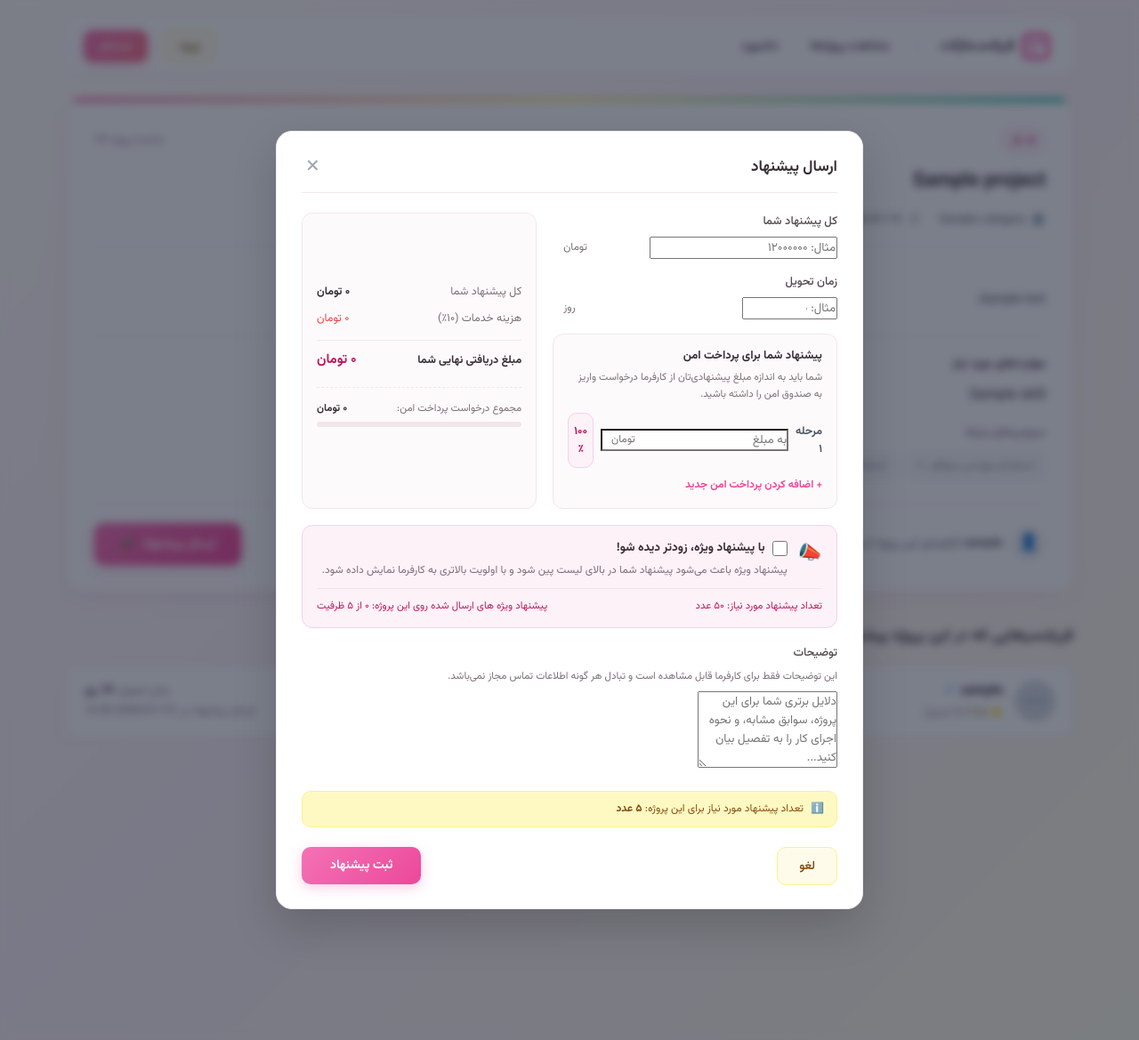
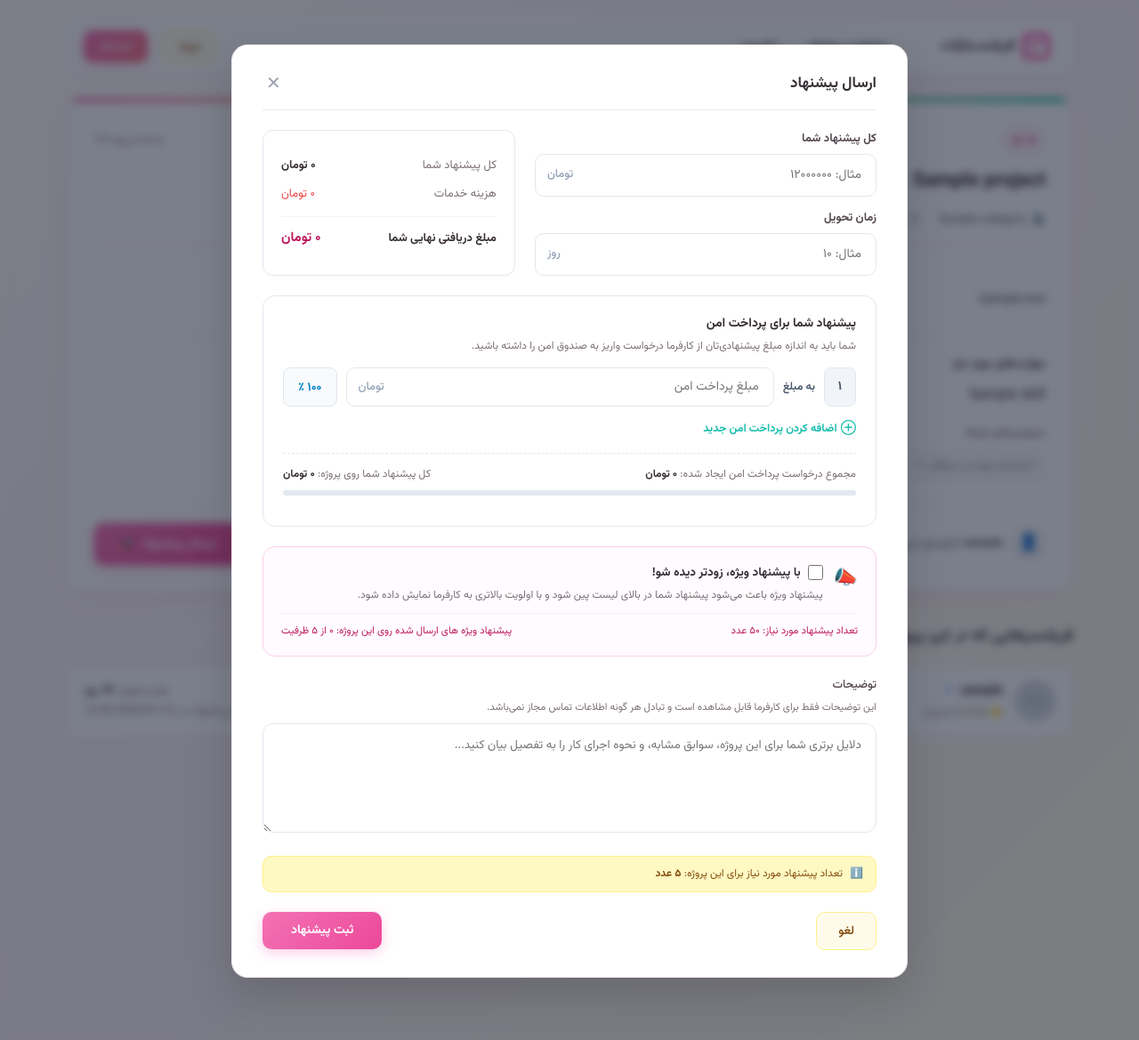
Before and after one commit to mhbmj/Freelance-Marketspace, a Django app: page /projects/1/ in a window 1280 px wide, after a click on "ارسال پیشنهاد 🚀". Shown: the whole page at 89% size. Run offline with Django 5.2, Linux system fonts and the light colour scheme; tables that the repository leaves empty hold one stand-in row (values such as "Sample post"); grey boxes marked "Sample" are stand-in pictures.

Commit message:
fix(proposal-modal): align layout with 100% scale reference and remove inner card scrollbar

```diff
--- a/static/css/style.css
+++ b/static/css/style.css
@@ -2607,23 +2607,23 @@ body {
     flex-shrink: 0;
 }
 
-/* Modal Backdrop Overlay (پاپ‌آپ سنتر شده و فیکس روی کل صفحه) */
+/* Modal Backdrop Overlay (اسکرول در لبه چپ کل صفحه، بدون اسکرول‌بار داخلی داخل کادر) */
 .modal-backdrop {
     position: fixed !important;
     top: 0 !important;
     right: 0 !important;
     bottom: 0 !important;
     left: 0 !important;
-    width: 100vw !important;
-    height: 100vh !important;
+    width: 100% !important;
+    height: 100% !important;
     background: rgba(15, 23, 42, 0.55) !important;
     backdrop-filter: blur(5px) !important;
     -webkit-backdrop-filter: blur(5px) !important;
     z-index: 3000 !important;
     display: none;
-    align-items: center !important;
+    align-items: flex-start !important;
     justify-content: center !important;
-    padding: 20px !important;
+    padding: 30px 16px !important;
     box-sizing: border-box !important;
     overflow-y: auto !important;
 }
@@ -2632,20 +2632,21 @@ body {
     display: flex !important;
 }
 
-/* Proposal Modal Styles (Image 24) */
+/* Proposal Modal Styles (مطابق دقیق تصویر ۲۷ در مقیاس ۱۰۰٪) */
 .proposal-modal-card {
     background: #ffffff !important;
     border: 1.5px solid var(--border-card) !important;
     border-radius: 18px !important;
-    box-shadow: 0 20px 50px rgba(0, 0, 0, 0.18) !important;
-    max-width: 660px !important;
-    width: 95% !important;
-    max-height: 90vh !important;
-    overflow-y: auto !important;
-    padding: 26px 28px !important;
+    box-shadow: 0 20px 50px rgba(0, 0, 0, 0.16) !important;
+    max-width: 760px !important;
+    width: 100% !important;
+    max-height: none !important;
+    overflow: visible !important;
+    padding: 30px 34px !important;
     position: relative !important;
-    margin: auto !important;
+    margin: 20px auto 40px !important;
     animation: modalPopIn 0.25s cubic-bezier(0.16, 1, 0.3, 1);
+    box-sizing: border-box !important;
 }
 
 @keyframes modalPopIn {
@@ -2661,9 +2662,10 @@ body {
 
 .proposal-modal-grid {
     display: grid;
-    grid-template-columns: 1fr 1fr;
-    gap: 18px;
-    margin-bottom: 18px;
+    grid-template-columns: 1.15fr 0.85fr;
+    gap: 22px;
+    align-items: stretch;
+    margin-bottom: 22px;
 }
 
 @media (max-width: 640px) {
@@ -2672,55 +2674,120 @@ body {
     }
 }
 
+.modal-input-field {
+    width: 100%;
+    height: 48px;
+    background: #ffffff;
+    border: 1.5px solid #e2e8f0;
+    border-radius: 10px;
+    padding: 10px 16px 10px 55px;
+    font-size: 14px;
+    font-family: inherit;
+    color: var(--text-main);
+    transition: all 0.2s ease;
+    box-sizing: border-box;
+}
+
+.modal-input-field:focus {
+    border-color: var(--pastel-pink);
+    outline: none;
+    box-shadow: 0 0 0 3px rgba(244, 114, 182, 0.15);
+}
+
 .input-with-suffix {
     position: relative;
     display: flex;
     align-items: center;
 }
 
-.input-with-suffix .form-control {
-    padding-left: 55px;
-}
-
 .input-suffix-tag {
     position: absolute;
-    left: 12px;
-    font-size: 12px;
-    color: var(--text-muted);
+    left: 14px;
+    font-size: 13px;
+    color: #94a3b8;
     pointer-events: none;
+    font-weight: 500;
 }
 
 .proposal-calc-card {
-    background: #fdfafc;
-    border: 1.5px solid var(--border-card);
+    background: #ffffff;
+    border: 1.5px solid #e2e8f0;
     border-radius: 12px;
-    padding: 16px;
+    padding: 18px 20px;
     display: flex;
     flex-direction: column;
     justify-content: center;
+    box-shadow: 0 2px 8px rgba(0, 0, 0, 0.02);
 }
 
 .calc-row {
     display: flex;
     justify-content: space-between;
     align-items: center;
-    font-size: 12.5px;
-    margin-bottom: 10px;
+    font-size: 13px;
+    margin-bottom: 12px;
 }
 
 .calc-row-highlight {
-    padding-top: 10px;
-    border-top: 1px solid var(--border-card);
-    margin-top: 4px;
+    padding-top: 12px;
+    border-top: 1px solid #f1f5f9;
+    margin-top: 2px;
     margin-bottom: 0;
 }
 
+/* Escrow Full-width Section */
+.escrow-section-card {
+    background: #ffffff;
+    border: 1.5px solid #e2e8f0;
+    border-radius: 14px;
+    padding: 20px 22px;
+    margin-bottom: 22px;
+}
+
+.escrow-stage-row {
+    display: flex;
+    align-items: center;
+    gap: 10px;
+    margin-top: 14px;
+    margin-bottom: 12px;
+}
+
+.escrow-stage-num {
+    background: #f1f5f9;
+    border: 1.5px solid #e2e8f0;
+    border-radius: 8px;
+    width: 36px;
+    height: 44px;
+    display: flex;
+    align-items: center;
+    justify-content: center;
+    font-size: 14px;
+    font-weight: 700;
+    color: #475569;
+    flex-shrink: 0;
+}
+
+.escrow-percent-box {
+    background: #f8fafc;
+    border: 1.5px solid #e2e8f0;
+    border-radius: 8px;
+    height: 44px;
+    padding: 0 16px;
+    display: flex;
+    align-items: center;
+    justify-content: center;
+    font-size: 13.5px;
+    font-weight: 700;
+    color: #0284c7;
+    flex-shrink: 0;
+}
+
 .featured-proposal-box {
-    background: #fdf2f8;
+    background: #fffbfe;
     border: 1.5px solid #fbcfe8;
-    border-radius: 12px;
-    padding: 14px 16px;
-    margin-bottom: 6px;
+    border-radius: 14px;
+    padding: 18px 20px;
+    margin-bottom: 22px;
 }
 
 .btn-submit-green, .btn-submit-proposal {
@@ -2728,6 +2795,8 @@ body {
     color: #ffffff;
     border: none;
     border-radius: 10px;
+    padding: 12px 36px;
+    font-size: 14.5px;
     font-weight: 700;
     cursor: pointer;
     box-shadow: 0 4px 14px rgba(244, 114, 182, 0.35);
@@ -2739,3 +2808,40 @@ body {
     transform: translateY(-1px);
     box-shadow: 0 6px 18px rgba(244, 114, 182, 0.45);
 }
+
+.btn-cancel-modal {
+    background: transparent;
+    border: 1.5px solid #e2e8f0;
+    color: #64748b;
+    border-radius: 10px;
+    padding: 12px 28px;
+    font-size: 14px;
+    font-weight: 600;
+    cursor: pointer;
+    transition: all 0.2s ease;
+}
+
+.btn-cancel-modal:hover {
+    background: #f8fafc;
+    color: var(--text-main);
+    border-color: #cbd5e1;
+}
+
+#cover_letter_input {
+    border: 1.5px solid #e2e8f0;
+    border-radius: 12px;
+    padding: 12px 16px;
+    font-size: 13.5px;
+    font-family: inherit;
+    line-height: 1.8;
+    color: var(--text-main);
+    box-sizing: border-box;
+    width: 100%;
+    transition: all 0.2s ease;
+}
+
+#cover_letter_input:focus {
+    border-color: var(--pastel-pink);
+    outline: none;
+    box-shadow: 0 0 0 3px rgba(244, 114, 182, 0.15);
+}
--- a/templates/accounts/project_detail.html
+++ b/templates/accounts/project_detail.html
@@ -257,56 +257,31 @@
         <form method="post" action="{% url 'project_detail' project.id %}" id="proposal-form">
             {% csrf_token %}
 
-            <!-- گرید دو ستونه: فیلدهای ورودی در راست و کادر محاسبه مالی در چپ -->
+            <!-- گرید دو ستونه: فیلدهای اصلی در راست و کادر محاسبه مالی در چپ مطابق تصویر ۲۷ -->
             <div class="proposal-modal-grid">
 
                 <!-- ستون ورودی‌ها (سمت راست در RTL) -->
-                <div style="display: flex; flex-direction: column; gap: 16px;">
+                <div style="display: flex; flex-direction: column; justify-content: space-between; gap: 14px;">
                     <!-- کل پیشنهاد شما -->
                     <div class="form-group" style="margin-bottom: 0;">
-                        <label class="form-label" for="bid_amount_input">
+                        <label class="form-label" for="bid_amount_input" style="font-size: 13px; font-weight: 700; margin-bottom: 6px; display: block;">
                             کل پیشنهاد شما
                         </label>
                         <div class="input-with-suffix">
-                            <input type="number" name="bid_amount" id="bid_amount_input" class="form-control" placeholder="مثال: ۱۲۰۰۰۰۰۰" required min="1000" oninput="calculateProposalFees(this.value)">
+                            <input type="number" name="bid_amount" id="bid_amount_input" class="modal-input-field" placeholder="مثال: ۱۲۰۰۰۰۰۰" required min="1000" oninput="calculateProposalFees(this.value)">
                             <span class="input-suffix-tag">تومان</span>
                         </div>
                     </div>
 
                     <!-- زمان تحویل -->
                     <div class="form-group" style="margin-bottom: 0;">
-                        <label class="form-label" for="duration_input">
+                        <label class="form-label" for="duration_input" style="font-size: 13px; font-weight: 700; margin-bottom: 6px; display: block;">
                             زمان تحویل
                         </label>
                         <div class="input-with-suffix">
-                            <input type="number" name="estimated_duration" id="duration_input" class="form-control" placeholder="مثال: ۱۰" required min="1" max="365">
+                            <input type="number" name="estimated_duration" id="duration_input" class="modal-input-field" placeholder="مثال: ۱۰" required min="1" max="365">
                             <span class="input-suffix-tag">روز</span>
                         </div>
-                    </div>
-
-                    <!-- پیشنهاد شما برای پرداخت امن مطابق تصویر ۲۴ -->
-                    <div style="background: #fdfafc; border: 1.5px solid var(--border-card); border-radius: 12px; padding: 14px 16px;">
-                        <div style="font-size: 13px; font-weight: 700; color: var(--text-main); margin-bottom: 4px;">
-                            پیشنهاد شما برای پرداخت امن
-                        </div>
-                        <p style="font-size: 11.5px; color: var(--text-muted); margin-bottom: 10px; line-height: 1.7;">
-                            شما باید به اندازه مبلغ پیشنهادی‌تان از کارفرما درخواست واریز به صندوق امن را داشته باشید.
-                        </p>
-
-                        <div style="display: flex; align-items: center; gap: 8px; font-size: 12.5px;">
-                            <span style="font-weight: 700; color: #4b5563;">مرحله ۱</span>
-                            <div class="input-with-suffix" style="flex: 2;">
-                                <input type="text" id="escrow_amount_display" class="form-control" placeholder="به مبلغ" readonly style="background: #ffffff;">
-                                <span class="input-suffix-tag">تومان</span>
-                            </div>
-                            <div style="flex: 1; text-align: center; background: #fdf2f8; border: 1.5px solid var(--pastel-pink-border); border-radius: 10px; padding: 10px 6px; font-weight: 700; color: #be185d;">
-                                ۱۰۰ ٪
-                            </div>
-                        </div>
-
-                        <a href="javascript:void(0)" onclick="alert('پرداخت امن مرحله‌ای در فاز بعدی فعال خواهد شد.')" style="display: inline-block; font-size: 12px; color: var(--pastel-pink-hover); font-weight: 700; text-decoration: none; margin-top: 10px;">
-                            + اضافه کردن پرداخت امن جدید
-                        </a>
                     </div>
                 </div>
 
@@ -318,7 +293,7 @@
                     </div>
 
                     <div class="calc-row">
-                        <span style="color: var(--text-muted);">هزینه خدمات (۱۰٪)</span>
+                        <span style="color: var(--text-muted);">هزینه خدمات</span>
                         <span id="calc-fee" style="color: #ef4444;">۰ تومان</span>
                     </div>
 
@@ -326,19 +301,52 @@
                         <span style="font-weight: 700; color: var(--text-main);">مبلغ دریافتی نهایی شما</span>
                         <strong id="calc-net-receive" style="color: #be185d; font-size: 15px;">۰ تومان</strong>
                     </div>
+                </div>
 
-                    <!-- نوار وضعیت و پیشرفت پرداخت امن -->
-                    <div style="margin-top: 18px; padding-top: 14px; border-top: 1px dashed var(--border-card);">
-                        <div style="display: flex; justify-content: space-between; font-size: 11.5px; margin-bottom: 6px;">
-                            <span style="color: var(--text-muted);">مجموع درخواست پرداخت امن:</span>
-                            <strong id="calc-escrow-sum" style="color: var(--text-main);">۰ تومان</strong>
-                        </div>
-                        <div class="completion-bar-track" style="height: 6px;">
-                            <div class="completion-bar-fill" id="escrow-progress" style="width: 0%; background: linear-gradient(90deg, var(--pastel-pink) 0%, var(--accent-teal) 100%);"></div>
-                        </div>
+            </div>
+
+            <!-- بخش پرداخت امن تمام‌عرض مطابق عکس ۲۷ پونیشا -->
+            <div class="escrow-section-card">
+                <div style="font-size: 14px; font-weight: 800; color: var(--text-main); margin-bottom: 4px;">
+                    پیشنهاد شما برای پرداخت امن
+                </div>
+                <p style="font-size: 12px; color: var(--text-muted); margin-bottom: 12px; line-height: 1.7;">
+                    شما باید به اندازه مبلغ پیشنهادی‌تان از کارفرما درخواست واریز به صندوق امن را داشته باشید.
+                </p>
+
+                <div class="escrow-stage-row">
+                    <div class="escrow-stage-num">۱</div>
+                    <span style="font-size: 12.5px; font-weight: 600; color: #475569; white-space: nowrap;">به مبلغ</span>
+                    <div class="input-with-suffix" style="flex: 1;">
+                        <input type="text" id="escrow_amount_display" class="modal-input-field" placeholder="مبلغ پرداخت امن" readonly style="background: #ffffff; height: 44px;">
+                        <span class="input-suffix-tag">تومان</span>
+                    </div>
+                    <div class="escrow-percent-box">
+                        ۱۰۰ ٪
                     </div>
                 </div>
 
+                <div style="margin-top: 10px; margin-bottom: 14px;">
+                    <a href="javascript:void(0)" onclick="alert('پرداخت امن مرحله‌ای در فاز بعدی فعال خواهد شد.')" style="display: inline-flex; align-items: center; gap: 4px; font-size: 12.5px; color: var(--accent-teal); font-weight: 700; text-decoration: none;">
+                        <span>⊕</span>
+                        <span>اضافه کردن پرداخت امن جدید</span>
+                    </a>
+                </div>
+
+                <!-- نوار وضعیت و پیشرفت پرداخت امن در پایین کادر پرداخت امن -->
+                <div style="padding-top: 14px; border-top: 1px dashed #e2e8f0;">
+                    <div style="display: flex; justify-content: space-between; font-size: 12px; margin-bottom: 8px;">
+                        <span style="color: var(--text-muted);">
+                            مجموع درخواست پرداخت امن ایجاد شده: <strong id="calc-escrow-sum" style="color: var(--text-main);">۰ تومان</strong>
+                        </span>
+                        <span style="color: var(--text-muted);">
+                            کل پیشنهاد شما روی پروژه: <strong id="calc-total-bid-sub" style="color: var(--text-main);">۰ تومان</strong>
+                        </span>
+                    </div>
+                    <div class="completion-bar-track" style="height: 6px; background: #e2e8f0; border-radius: 4px; overflow: hidden;">
+                        <div class="completion-bar-fill" id="escrow-progress" style="width: 0%; height: 100%; background: linear-gradient(90deg, var(--pastel-pink) 0%, var(--accent-teal) 100%); transition: width 0.3s ease;"></div>
+                    </div>
+                </div>
             </div>
 
             <!-- کادر پیشنهاد ویژه با شیپور صورتی مطابق تصویر ۲۴ پونیشا -->
@@ -434,6 +442,10 @@ function calculateProposalFees(val) {
     const net = num - fee;
 
     document.getElementById('calc-total-bid').textContent = num.toLocaleString('fa-IR') + ' تومان';
+    const subTotal = document.getElementById('calc-total-bid-sub');
+    if (subTotal) {
+        subTotal.textContent = num.toLocaleString('fa-IR') + ' تومان';
+    }
     document.getElementById('calc-fee').textContent = fee.toLocaleString('fa-IR') + ' تومان';
     document.getElementById('calc-net-receive').textContent = net.toLocaleString('fa-IR') + ' تومان';
     document.getElementById('escrow_amount_display').value = num ? num.toLocaleString('fa-IR') : '';
```
